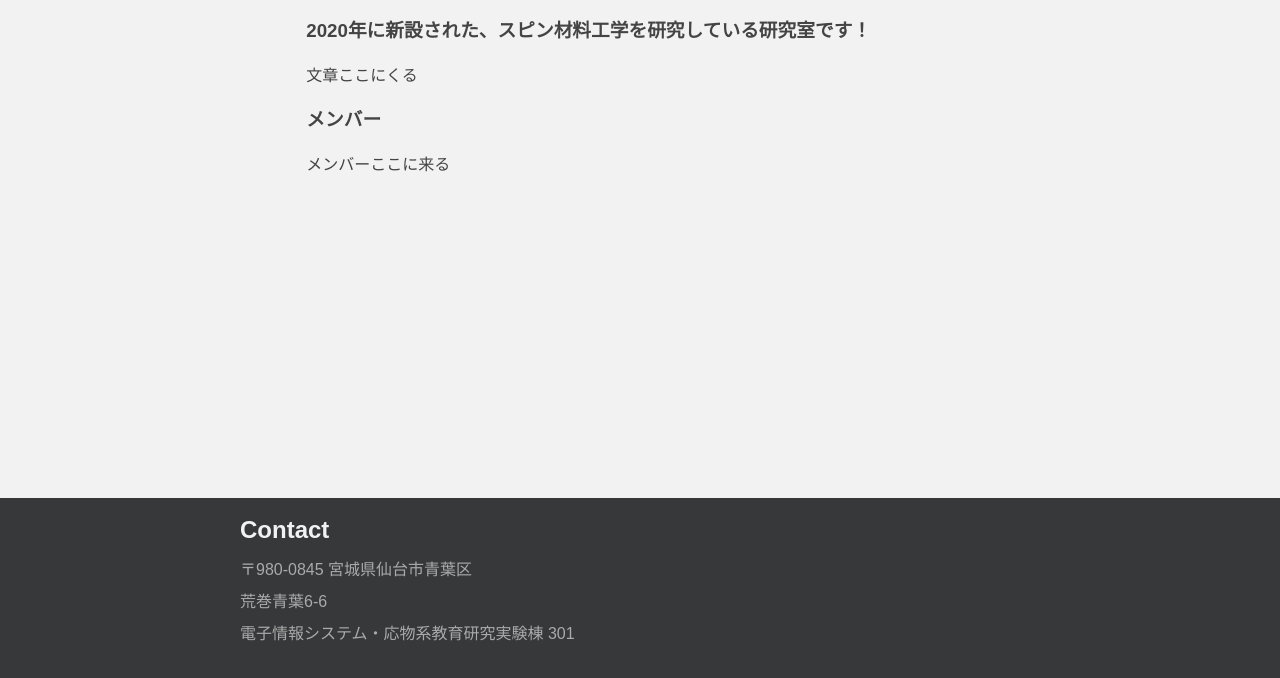
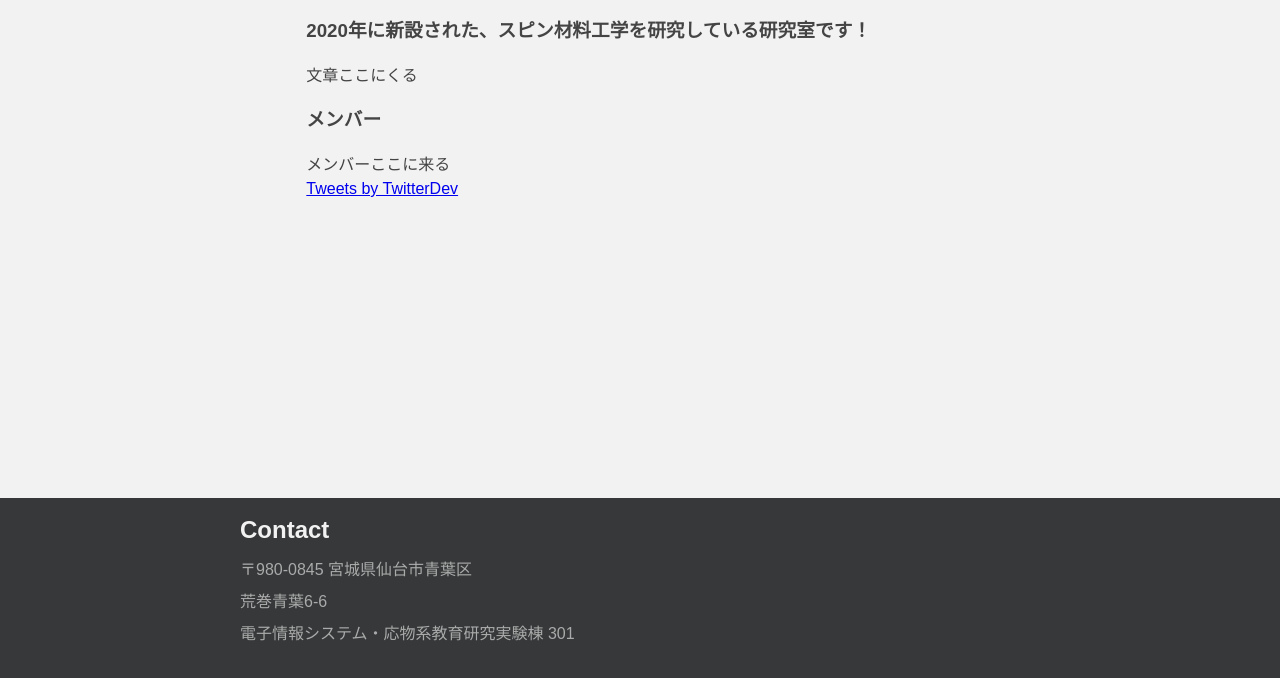
Before and after one commit to takatino/lab-test-site, a plain HTML site: page index.html in a window 1280 px wide. Shown: the part 326-1004 px from the top of the page. Drawn offline with Linux system fonts and the light colour scheme.

Commit message:
ツイッター部分を仮追加

```diff
--- a/index.html
+++ b/index.html
@@ -52,8 +52,9 @@
         <div class="container">
             <h3>メンバー</h3>
             <p>メンバーここに来る</p>
+        </div>
 
-        </div>
+        <a class="twitter-timeline" data-height="500" href="https://twitter.com/TwitterDev?ref_src=twsrc%5Etfw">Tweets by TwitterDev</a> <script async src="https://platform.twitter.com/widgets.js" charset="utf-8"></script>
     </div>
     <div class="access container">
         <div class="container">
```
